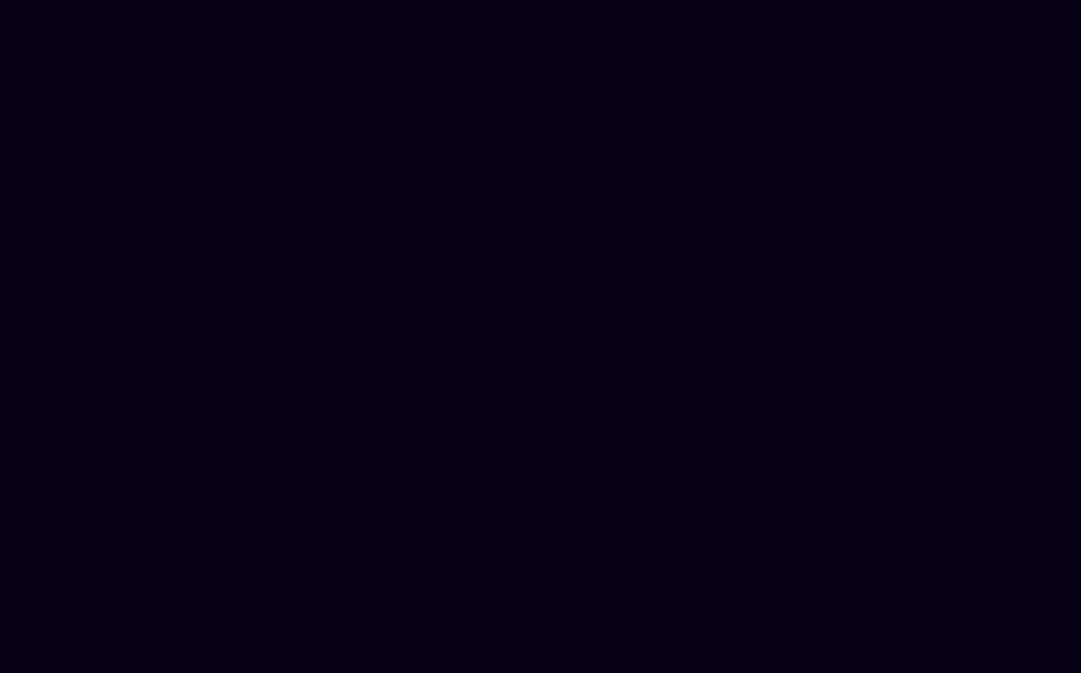
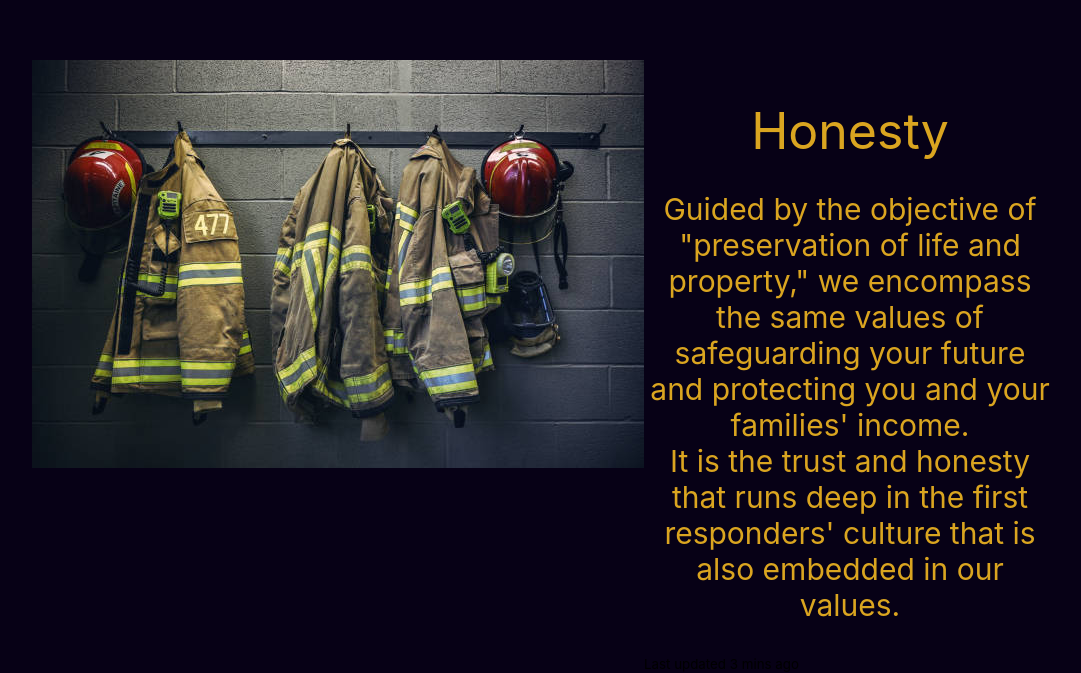
Before and after one commit to JayBarbanel/HFR_Test, a React (Create React App) app: page / in a window 1280 px wide. Shown: the part 1412-2085 px from the top of the page, without its empty margins (96-1177 px from the left). Before the commit the page ends 1216 px from the top, so only its background shows below. Built offline with nearby package versions, Linux system fonts and the light colour scheme.

Commit message:
added attention componenet, need to replace image and copy

```diff
--- a/src/App.js
+++ b/src/App.js
@@ -3,6 +3,7 @@ import './App.css';
 import Logo from './components/LogoHeader'
 import Head from './components/Header'
 import Honest from './components/Honesty'
+import Attention from './components/Attention'
 import { BrowserRouter as Router} from 'react-router-dom';
 
 
@@ -12,6 +13,7 @@ function App() {
       <Head/>
       <Logo/>
       <Honest/>
+      <Attention/>
     </Router>
   );
 }
--- /dev/null
+++ b/src/components/Attention.js
@@ -0,0 +1,33 @@
+import React from 'react';
+import '../App.css'
+import {
+    CardGroup,
+    Card,
+}from 'react-bootstrap';
+import jacket from '../images/jckt.jpg';
+
+
+
+function Attention (){
+    return (
+<CardGroup className="cardTwo" style={{display: 'flex', flexDirection: 'row'}}>
+  <Card style={{flex: 1}}>
+    <Card.Img variant="top" src={jacket} />
+  </Card>
+  <Card style={{flex: 1}}>
+    <Card.Body>
+      <Card.Title className="title">Honesty</Card.Title>
+      <Card.Text className="bodytxt">
+      Guided by the objective of "preservation of life and property," we encompass the same values of safeguarding your future and protecting you and your families' income. <br/>It is the trust and honesty that runs deep in the first responders' culture that is also embedded in our values.
+      </Card.Text>
+    </Card.Body>
+    <Card.Footer>
+      <small className="text-muted">Last updated 3 mins ago</small>
+    </Card.Footer>
+  </Card>
+
+</CardGroup>
+    )
+}
+
+export default Attention;
```
